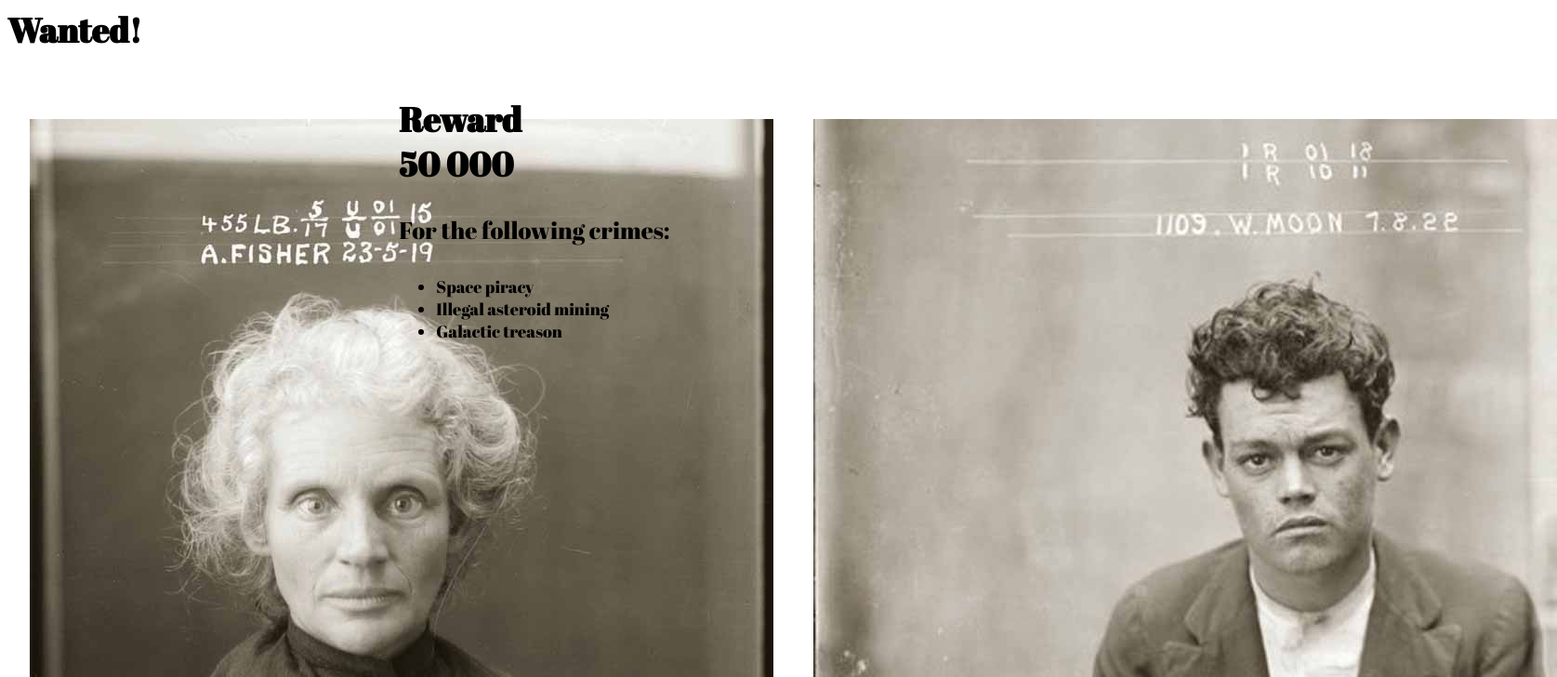
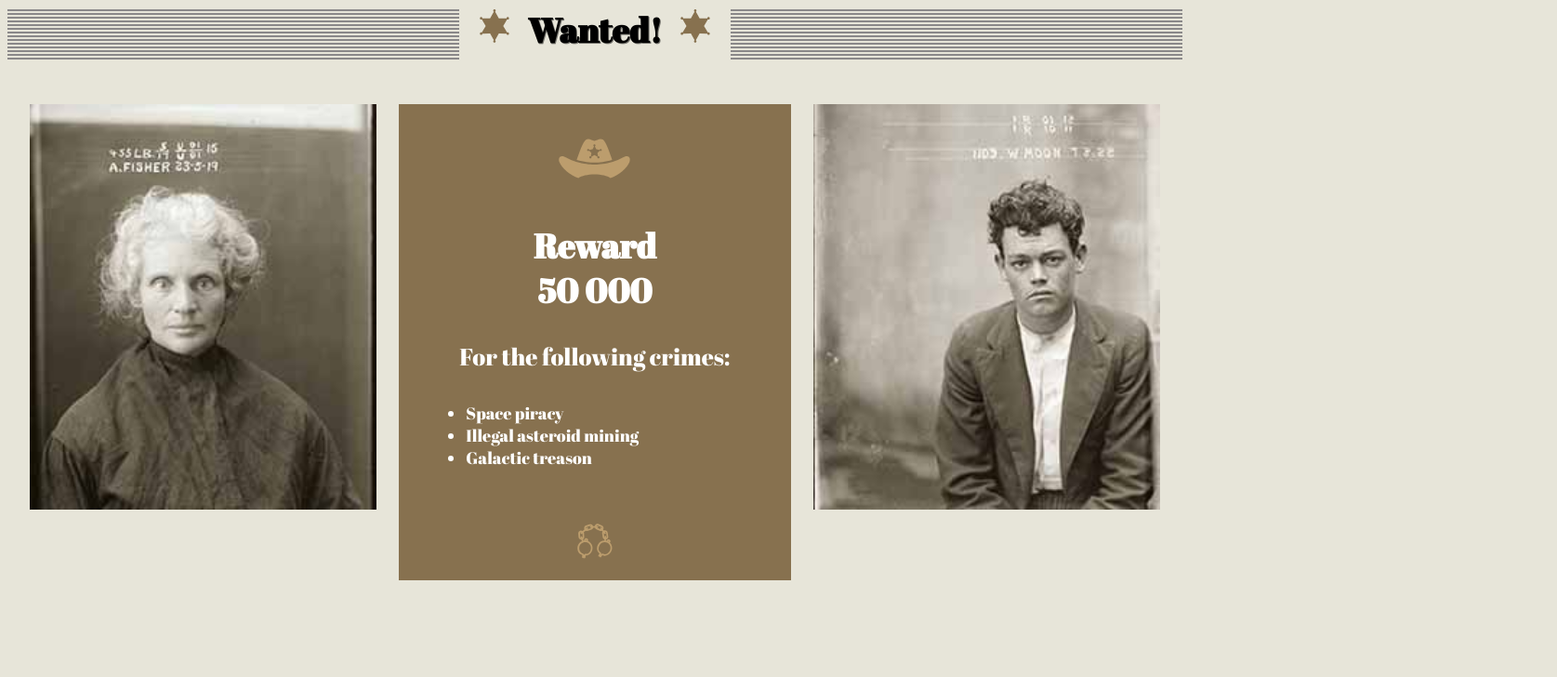
Before and after one commit to jason-leduc/dsn1676-assignment1, a plain HTML site: page index.html in a window 1280 px wide. Shown: the top 728 px of the page at 93% size, 1675 px wide, since content can reach past the window. Drawn offline with Linux system fonts and the light colour scheme.

Commit message:
replaced old images that needed to be resized
did work in css and cleaned up index.html

```diff
--- a/css/main.css
+++ b/css/main.css
@@ -20,3 +20,61 @@ html {
 *, *::before, *::after {
     box-sizing: inherit;
 }
+
+body {
+	background-color: #E7E5D9;
+}
+
+.masthead {
+	margin: 0;
+	padding: 0;
+	height: 3.5em;
+	overflow: hidden;
+	background: transparent url("../images/masthead-bg.png") repeat left center;
+	text-align: center;
+}
+
+.title {
+	display: inline-block;
+	margin: 0;
+	width: 8em;
+	height: 1.75em;
+	overflow: hidden;
+	background-color: #E7E5D9;
+	margin: 0 auto;
+	background-image: url("../images/sheriff-badge.svg"), url("../images/sheriff-badge.svg");
+	background-position: top left 0.5em, top right 0.5em;
+	background-repeat: no-repeat;
+	background-size: 40px 40px, 40px 40px;
+	text-shadow: 1px 1px rgba(0,0,0,0.5);
+}
+
+.content {
+	text-align: center;
+	background-color: #87714F;
+	background-image: url("../images/sheriff-hat.svg"), url("../images/shackles.svg");
+	background-position: top 1em center, bottom 1em center;
+	background-repeat: no-repeat;
+	background-size: 85px 85px, 50px 50px;
+	padding: 8em 2em 6em;
+	margin: 1.5em 0 0 0;
+}
+
+.heading {
+}
+
+.white-text {
+	color: #FFF;
+}
+
+.crimes{
+	text-align: left;
+}
+
+.portrait {
+	width: 100%;
+	display: block;
+	margin: 0 auto;
+	border-image:  url("../images/panel-border.png") 22 22 22 22 stretch stretch;
+	border-width: 22px 22px 22px 22px;
+}
--- a/index.html
+++ b/index.html
@@ -13,14 +13,13 @@
 
 <div class="grid">
 	<div class="unit unit-xs-1 unit-s-1 unit-m-1 unit-l-1 unit-xl-1 push">
-
 		<div class="masthead">
 			<h1 class="title yotta">Wanted!</h1>
 		</div>
 	</div>
 
     <div class="unit unit-xs-1 unit-s-1 unit-m-1-3 unit-l-1-3 unit-xl-1-3 island">
-    <img src="images/a-fisher.jpg" alt="a-fisher" class="portrait">
+    <img src="images/wanted-photo-1.jpg" alt="wanted-photo-2" class="portrait">
     </div>
 
     <div class="unit unit-xs-1 unit-s-1 unit-m-1-3 unit-l-1-3 unit-xl-1-3 content">
@@ -34,7 +33,7 @@
     </div>
 
   <div class="unit unit-xs-1 unit-s-1 unit-m-1-3 unit-l-1-3 unit-xl-1-3 island">
-    <img src="images/w-moon.jpg" alt="w-moon" class="portrait">
+    <img src="images/wanted-photo-2.jpg" alt="wanted-photo-2" class="portrait">
   </div>
 </div>
 </body>
```
Also changed, not shown: images/a-fisher.jpg (deleted), images/w-moon.jpg (deleted), images/wanted-photo-1.jpg (added), images/wanted-photo-2.jpg (added).
